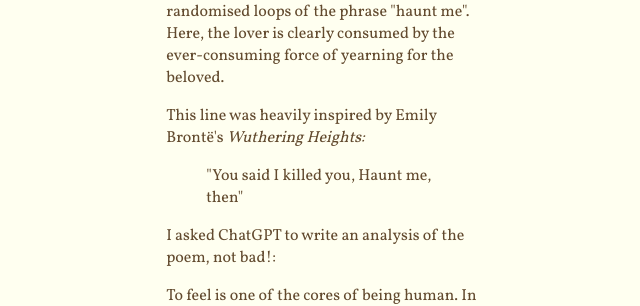
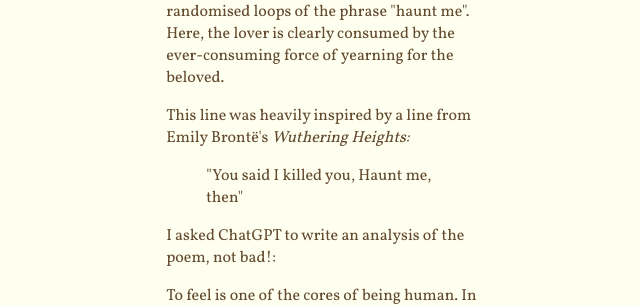
Before and after one commit to lovira/lovira.github.io, a Jekyll site: the page built from index.html, in a window 1280 px wide. Shown: the part 3727-4033 px from the top of the page, without its empty margins (501-1141 px from the left). Built offline with Jekyll 4.4.1, drawn with Linux system fonts in a browser that asks for light colours; nearby versions of some CDN libraries.

Commit message:
margin and content

```diff
--- a/_includes/content.html
+++ b/_includes/content.html
@@ -101,7 +101,7 @@
   <p><strong>Machine Yearning</strong> is an artwork consisting of five words represented in binary that depicts a crazy lover's visceral yearning for the beloved.</p>
   <p>It is a story about a separation of two lovers, wherein the mad lover begs for the beloved to haunt her until then comes around.</p>
   <p>To elucidate the sense of madness, the binary strings on the right side are ten randomised loops of the phrase "haunt me". Here, the lover is clearly consumed by the ever-consuming force of yearning for the beloved.</p>
-  <p>This line was heavily inspired by Emily Brontë's <em>Wuthering Heights:</em></p>
+  <p>This line was heavily inspired by a line from Emily Brontë's <em>Wuthering Heights:</em></p>
   <blockquote>
     <p>"You said I killed you, Haunt me, then"</p>
   </blockquote>
--- a/assets/main.scss
+++ b/assets/main.scss
@@ -123,7 +123,7 @@
 @media (min-width: 600px) {
 	/* wrapper stays 480px wide past 480px wide and is kept centered */
 	.wrapper {
-		width: 600px;
+		width: 800px;
 		margin: 10% auto 0 auto;
 	}
 }
```
Also changed, not shown: 1 other file.
